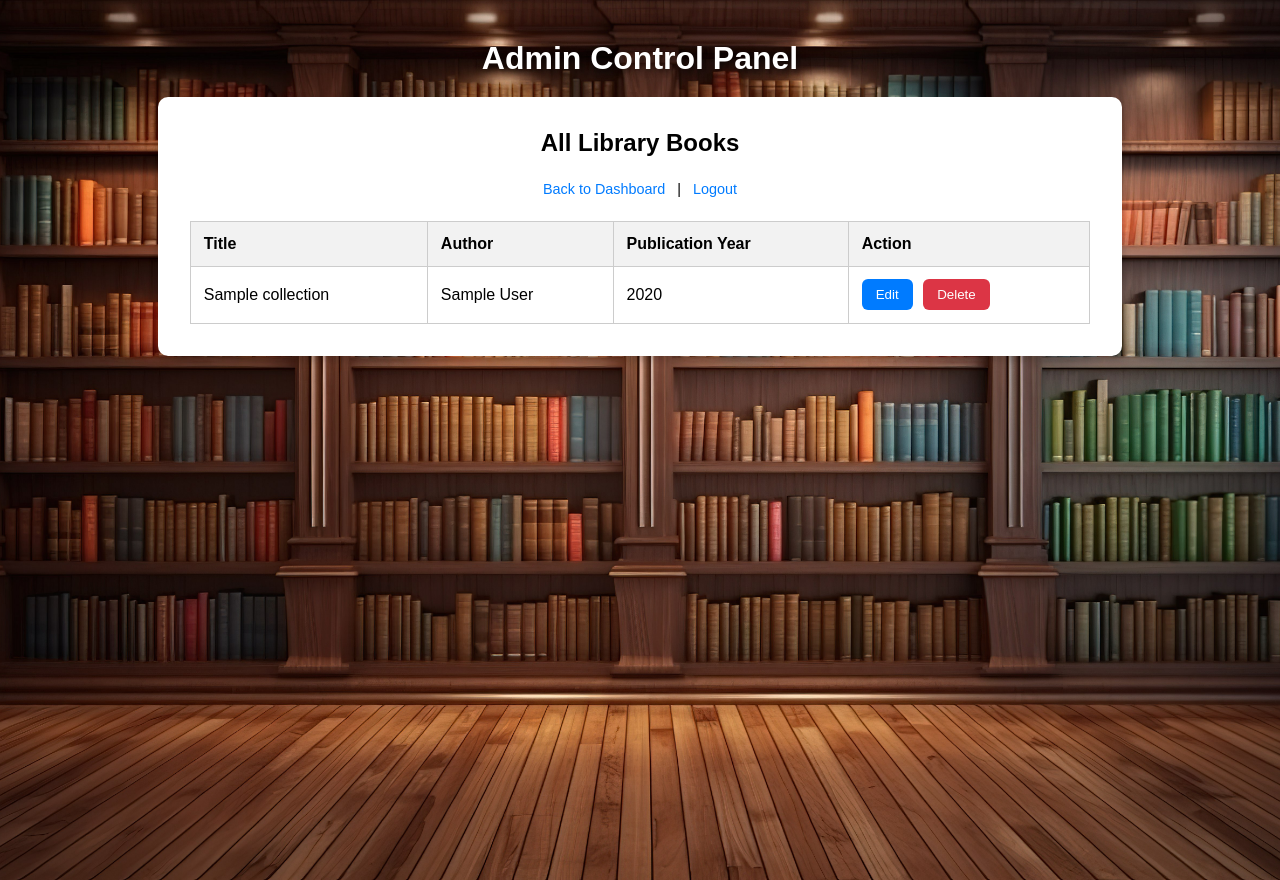
After one commit to Connor-Gregor/library-management-system, a Flask app: page /admin/view_books in a window 1280 px wide. The commit adds this page. Run offline with Flask 3, Linux system fonts and the light colour scheme; the visitor is signed in with stand-in values (Sample User, id 1); tables that the repository leaves empty hold one stand-in row (values such as "Sample post").

Commit message:
Admin viewing all books and deleting books

```diff
--- a/app/db.py
+++ b/app/db.py
@@ -23,7 +23,7 @@ def get_connection():
     return mysql.connector.connect(
         host="localhost",
         user="root",
-        password="YOUR MYSQL PASSWORD", #password for mysql database, change it to your own passowrd
+        password="admin", #password for mysql database, change it to your own passowrd
         database="Library_Model" #database name for login information
     )
 
@@ -154,3 +154,15 @@ def get_all_borrowing_records():
         ORDER BY h.borrow_date DESC
     """
     return query_db(query)
+
+def get_all_books():
+    query = """
+        SELECT book_id, title, author_first_name, author_last_name, publish_year
+        FROM book_collection
+        ORDER BY title
+    """
+    return query_db(query)
+
+def delete_book(book_id):
+    query = "DELETE FROM book_collection WHERE book_id = %s"
+    return query_db(query, (book_id,))
--- a/app/main.py
+++ b/app/main.py
@@ -1,7 +1,9 @@
 from enum import nonmember
 
 from flask import Flask, render_template, request, redirect, url_for, session, flash
-from db import get_user_by_username, create_user, search_books, get_book, create_book, borrow_book, get_my_borrowed_books, return_book, get_user_borrowing_history, get_all_borrowing_records
+from db import (get_user_by_username, create_user, search_books, get_book, create_book, borrow_book,
+                get_my_borrowed_books, return_book, get_user_borrowing_history, get_all_borrowing_records,
+                get_all_books, delete_book)
 
 app = Flask(__name__)
 app.secret_key = "simple-key"
@@ -186,5 +188,30 @@ def admin_history():
     records = get_all_borrowing_records()
     return render_template("admin_history.html", records=records)
 
+
+@app.route("/admin/view_books")
+def admin_view_books():
+    if "user_id" not in session:
+        return redirect(url_for("login"))
+
+    if session.get("role") != "admin":
+        return redirect(url_for("user_dashboard"))
+
+    books = get_all_books()
+    return render_template("admin_view_all_books.html", books=books)
+
+@app.route("/admin/delete_book/<int:book_id>", methods=["POST"])
+def admin_delete_book(book_id):
+    if "user_id" not in session:
+        return redirect(url_for("login"))
+
+    if session.get("role") != "admin":
+        return redirect(url_for("user_dashboard"))
+
+    delete_book(book_id)
+    flash("Book deleted successfully.", "success")
+
+    return redirect(url_for("admin_view_books"))
+
 if __name__ == "__main__":
     app.run(debug=True)
--- a/app/templates/admin_dashboard.html
+++ b/app/templates/admin_dashboard.html
@@ -87,9 +87,8 @@
       <p style="margin-bottom: 1rem; font-weight: bold; color: #555">
         System Management Tools:
       </p>
-      <a href="{{ url_for('admin_add_book') }}" class="menu-btn"
-        >Add New Book</a
-      >
+      <a href="{{ url_for('admin_add_book') }}" class="menu-btn">Add New Book</a>
+      <a href="{{ url_for('admin_view_books') }}" class="menu-btn">View All Books</a>
       <a href="{{ url_for('admin_history') }}" class="menu-btn"
         >View Global History</a
       >
--- /dev/null
+++ b/app/templates/admin_view_all_books.html
@@ -0,0 +1,174 @@
+<!doctype html>
+<html lang="en">
+  <head>
+    <meta charset="UTF-8" />
+    <title>View All Books</title>
+
+    <style>
+      body {
+        font-family: Arial, sans-serif;
+        background-image: url('/static/images/Library_Background.jpg');
+        background-size: cover;
+        background-position: center;
+        background-repeat: no-repeat;
+        min-height: 100vh;
+        margin: 0;
+        padding: 40px 0;
+      }
+
+      .page-wrapper {
+        display: flex;
+        flex-direction: column;
+        align-items: center;
+        text-align: center;
+        width: 100%;
+      }
+
+      .page-title {
+        color: white;
+        margin: 0 0 20px 0;
+        text-shadow: 2px 2px 6px rgba(0, 0, 0, 0.6);
+      }
+
+      .content-container {
+        background: white;
+        padding: 2rem;
+        border-radius: 10px;
+        box-shadow: 0 4px 10px rgba(0, 0, 0, 0.2);
+        width: 900px;
+        max-width: 95%;
+        text-align: left;
+      }
+
+      h2 {
+        text-align: center;
+        margin-top: 0;
+        margin-bottom: 1.5rem;
+      }
+
+      .nav-links {
+        text-align: center;
+        margin-bottom: 1.5rem;
+        font-size: 0.9rem;
+      }
+
+      .nav-links a {
+        color: #007bff;
+        text-decoration: none;
+        margin: 0 8px;
+      }
+
+      table {
+        width: 100%;
+        border-collapse: collapse;
+        margin-top: 1rem;
+      }
+
+      th,
+      td {
+        border: 1px solid #ccc;
+        padding: 0.8rem;
+        text-align: left;
+      }
+
+      th {
+        background-color: #f2f2f2;
+      }
+
+      .edit-button {
+        background-color: #007bff;
+        color: white;
+        border: none;
+        padding: 8px 14px;
+        border-radius: 6px;
+        cursor: pointer;
+        transition: background-color 0.2s ease;
+      }
+
+      .edit-button:hover {
+        background-color: #0056b3;
+      }
+
+      .message {
+        text-align: center;
+        margin-top: 2rem;
+        color: #555;
+      }
+
+      .delete-button {
+        background-color: #dc3545;
+        color: white;
+        border: none;
+        padding: 8px 14px;
+        border-radius: 6px;
+        cursor: pointer;
+        transition: background-color 0.2s ease;
+        margin-left: 6px;
+      }
+
+      .delete-button:hover {
+            background-color: #b02a37;
+      }
+    </style>
+  </head>
+
+  <body>
+    <div class="page-wrapper">
+      <h1 class="page-title">Admin Control Panel</h1>
+
+      <div class="content-container">
+        <h2>All Library Books</h2>
+
+        <div class="nav-links">
+          <a href="{{ url_for('admin_dashboard') }}">
+            Back to Dashboard
+          </a>
+          |
+          <a href="{{ url_for('logout') }}">
+            Logout
+          </a>
+        </div>
+
+        {% if books %}
+        <table>
+          <tr>
+            <th>Title</th>
+            <th>Author</th>
+            <th>Publication Year</th>
+            <th>Action</th>
+          </tr>
+
+          {% for book in books %}
+          <tr>
+            <td>{{ book.title }}</td>
+            <td>
+              {{ book.author_first_name }}
+              {{ book.author_last_name }}
+            </td>
+            <td>{{ book.publish_year }}</td>
+
+            <td>
+              <button class="edit-button">
+                Edit
+              </button>
+              <form
+                action="{{ url_for('admin_delete_book', book_id=book.book_id) }}"
+                method="POST"
+                style="display:inline;"
+              >
+              <button type="submit" class="delete-button">Delete</button>
+    </form>
+            </td>
+          </tr>
+          {% endfor %}
+        </table>
+
+        {% else %}
+        <p class="message">
+          No books found in the database.
+        </p>
+        {% endif %}
+      </div>
+    </div>
+  </body>
+</html>
```
